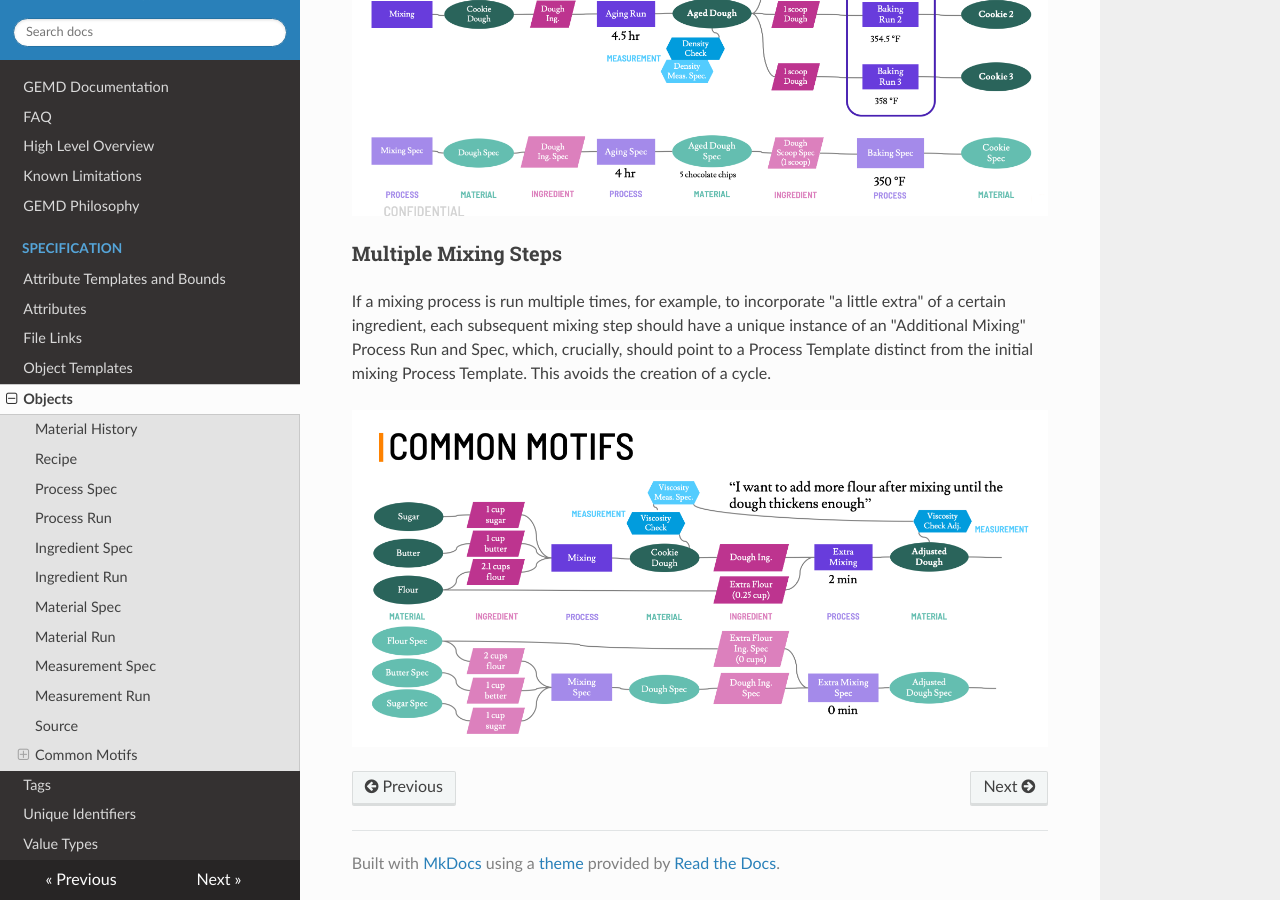
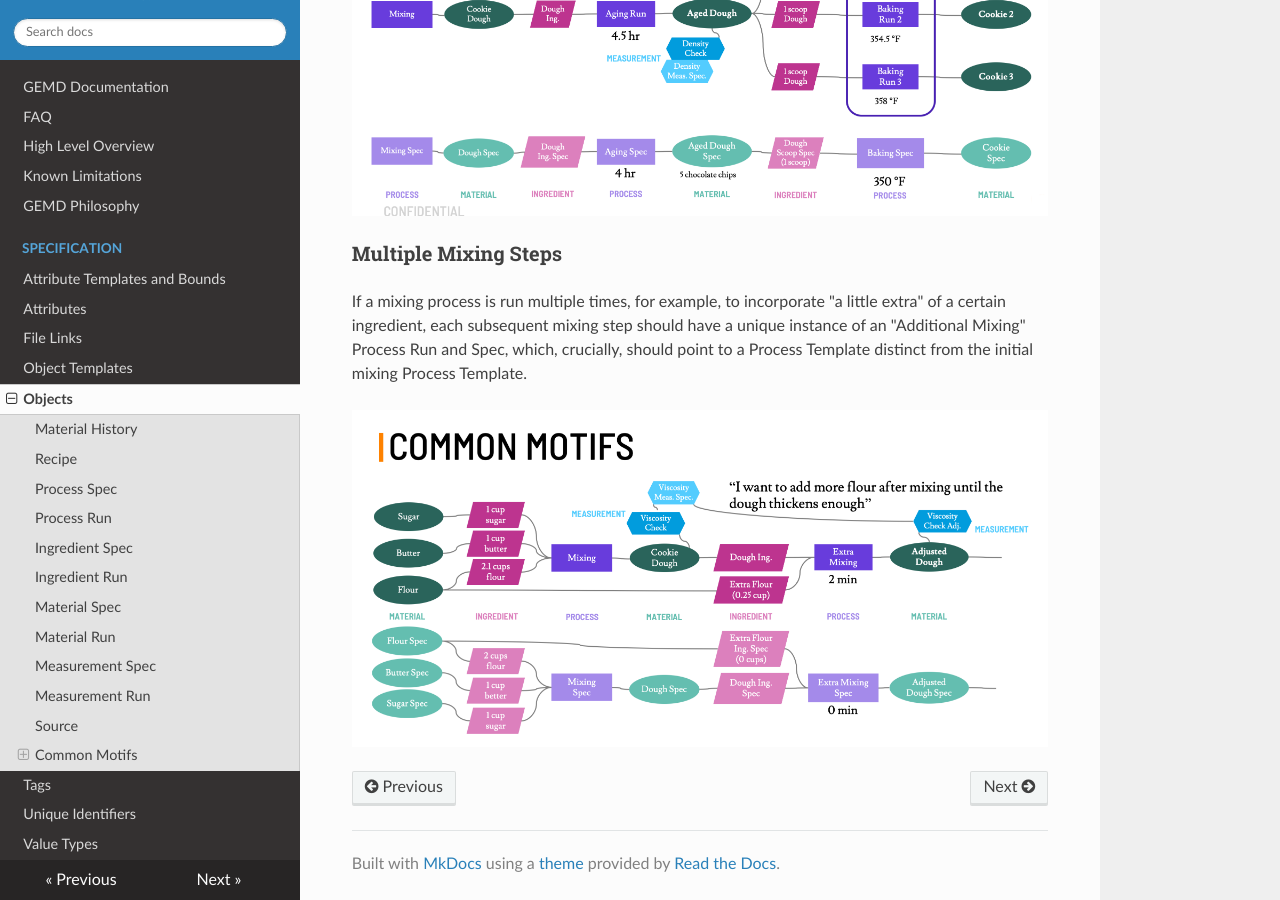
Before and after one commit to CitrineInformatics/gemd-docs, an MkDocs documentation site: the page built from docs/specification/objects.md, in a window 1280 px wide and 900 px high, scrolled down 17432 px. Built offline with MkDocs 1.6.1, drawn with Linux system fonts in a browser that asks for light colours; nearby versions of some CDN libraries.

Commit message:
Update docs/specification/objects.md
Co-authored-by: Max Hutchinson <maxhutch@gmail.com>

```diff
--- a/docs/specification/objects.md
+++ b/docs/specification/objects.md
@@ -852,6 +852,6 @@ in the same piece of equipment.
 If a mixing process is run multiple times, for example, to incorporate "a little extra"
 of a certain ingredient, each subsequent mixing step should have a unique instance
 of an "Additional Mixing" Process Run and Spec, which, crucially, should point to a Process Template
-distinct from the initial mixing Process Template. This avoids the creation of a cycle.
+distinct from the initial mixing Process Template.
 
 ![Multiple Mixing](img/multiple-mixing.png)
```
